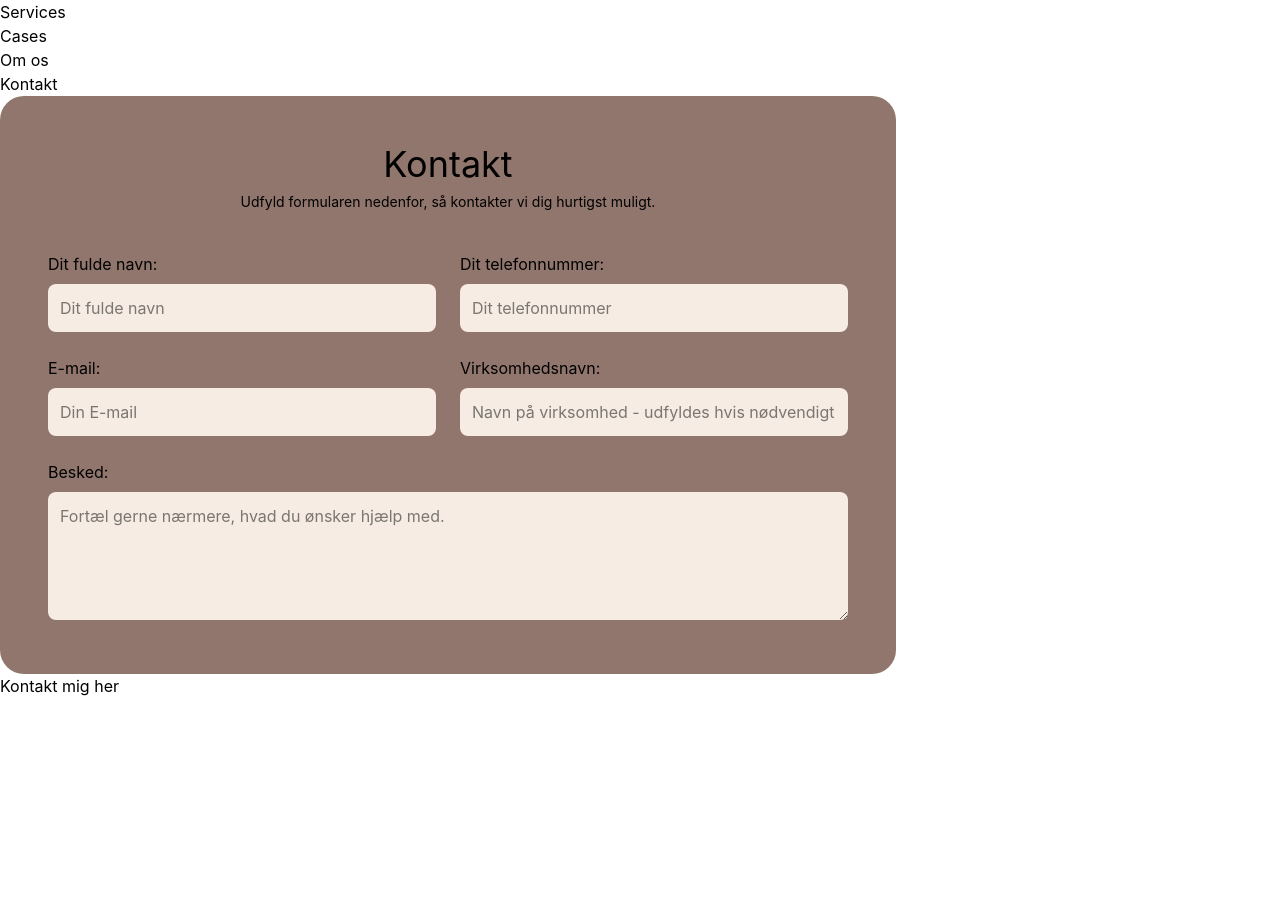
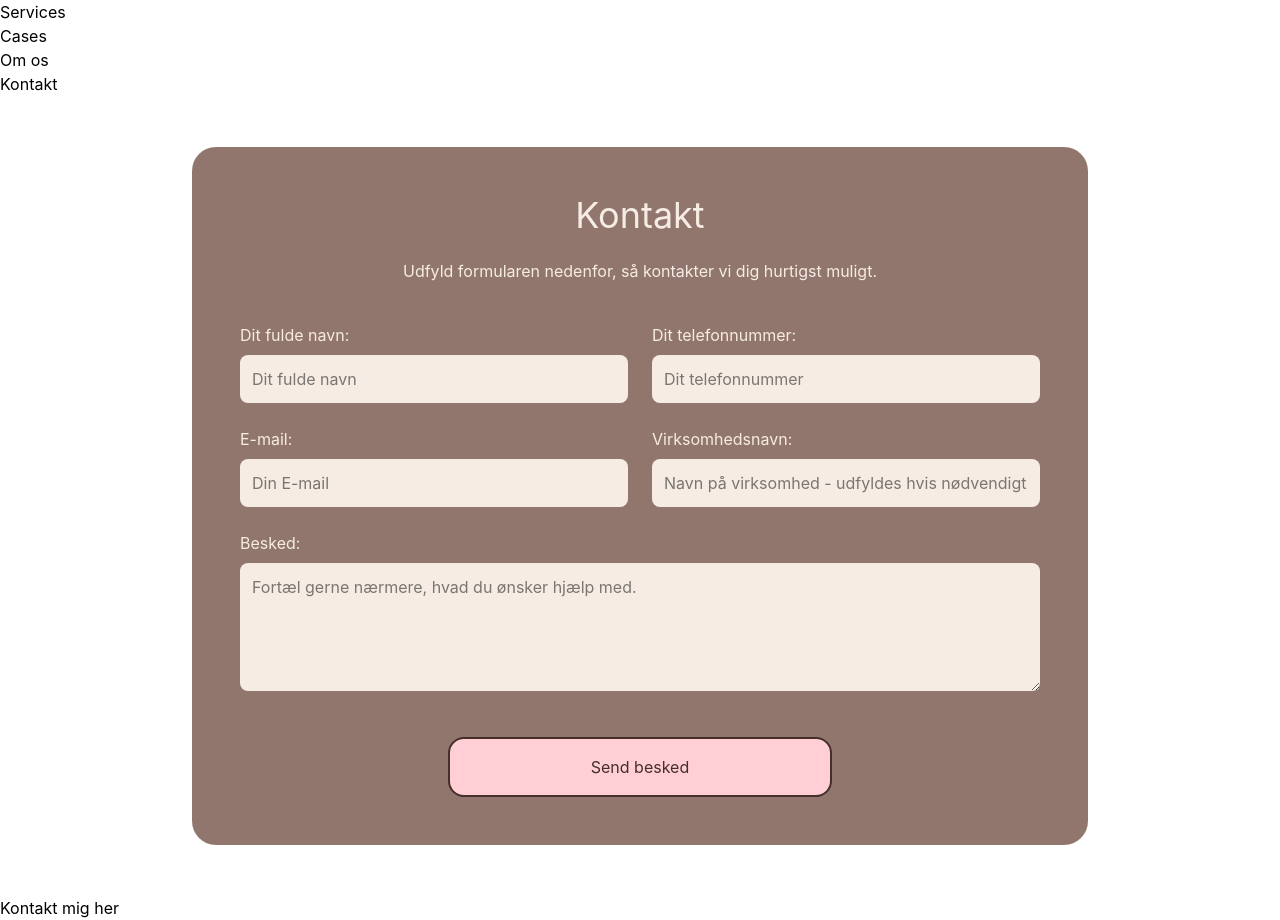
Before and after one commit to Rosa2401/ROOT, a React (Vite) app: page /kontakt in a window 1280 px wide. Before the commit the page ends 800 px from the top, so only its background shows below. Built offline with nearby package versions, Linux system fonts and the light colour scheme.

Commit message:
Formular

```diff
--- a/src/components/Formular.jsx
+++ b/src/components/Formular.jsx
@@ -1,62 +1,70 @@
 export default function Formular() {
-    return (
+  return (
+    <div className="min-h-screen flex items-center justify-center px-4">
+
       <div className="bg-[#91766D] rounded-3xl p-12 max-w-4xl w-full">
 
-        <h2 className="text-4xl text-center mb-2 font-oleo">
+        <h2 className="text-4xl text-center mb-6 text-[#F6ECE3]">
           Kontakt
         </h2>
 
-        <p className="text-center mb-10 text-sm">
+        <p className="text-center mb-10 text-[#F6ECE3]">
           Udfyld formularen nedenfor, så kontakter vi dig hurtigst muligt.
         </p>
 
         <form className="grid grid-cols-2 gap-6">
-
           <div>
-            <label className="block mb-2">Dit fulde navn:</label>
+            <label className="block mb-2 text-[#F6ECE3]">Dit fulde navn:</label>
             <input
               type="text"
               placeholder="Dit fulde navn"
-              className="w-full p-3 rounded-lg bg-[#F6ECE3] text-black"
+              className="w-full p-3 rounded-lg bg-[#F6ECE3]"
             />
           </div>
 
           <div>
-            <label className="block mb-2">Dit telefonnummer:</label>
+            <label className="block mb-2 text-[#F6ECE3]">Dit telefonnummer:</label>
             <input
               type="text"
               placeholder="Dit telefonnummer"
-              className="w-full p-3 rounded-lg bg-[#F6ECE3] text-black"
+              className="w-full p-3 rounded-lg bg-[#F6ECE3]"
             />
           </div>
 
           <div>
-            <label className="block mb-2">E-mail:</label>
+            <label className="block mb-2 text-[#F6ECE3]">E-mail:</label>
             <input
               type="email"
               placeholder="Din E-mail"
-              className="w-full p-3 rounded-lg bg-[#F6ECE3] text-black"
+              className="w-full p-3 rounded-lg bg-[#F6ECE3]"
             />
           </div>
 
           <div>
-            <label className="block mb-2">Virksomhedsnavn:</label>
+            <label className="block mb-2 text-[#F6ECE3]">Virksomhedsnavn:</label>
             <input
               type="text"
               placeholder="Navn på virksomhed - udfyldes hvis nødvendigt"
-              className="w-full p-3 rounded-lg bg-[#F6ECE3] text-black"
+              className="w-full p-3 rounded-lg bg-[#F6ECE3]"
             />
           </div>
 
           <div className="col-span-2">
-            <label className="block mb-2">Besked:</label>
+            <label className="block mb-2 text-[#F6ECE3]">Besked:</label>
             <textarea
               placeholder="Fortæl gerne nærmere, hvad du ønsker hjælp med."
-              className="w-full p-3 rounded-lg bg-[#F6ECE3] text-black h-32"
-            />
+              className="w-full p-3 rounded-lg bg-[#F6ECE3] h-32"/>
           </div>
 
+          <div className="col-span-2 flex justify-center mt-4">
+            <button
+              type="submit"
+              className="bg-[#FFCFD5] text-[#442F2A] text-ml px-10 py-4 rounded-2xl border-2 border-[#442F2A] w-full max-w-sm">
+              Send besked
+            </button>
+          </div>
         </form>
       </div>
-    );
-  }
+    </div>
+  );
+}
```
